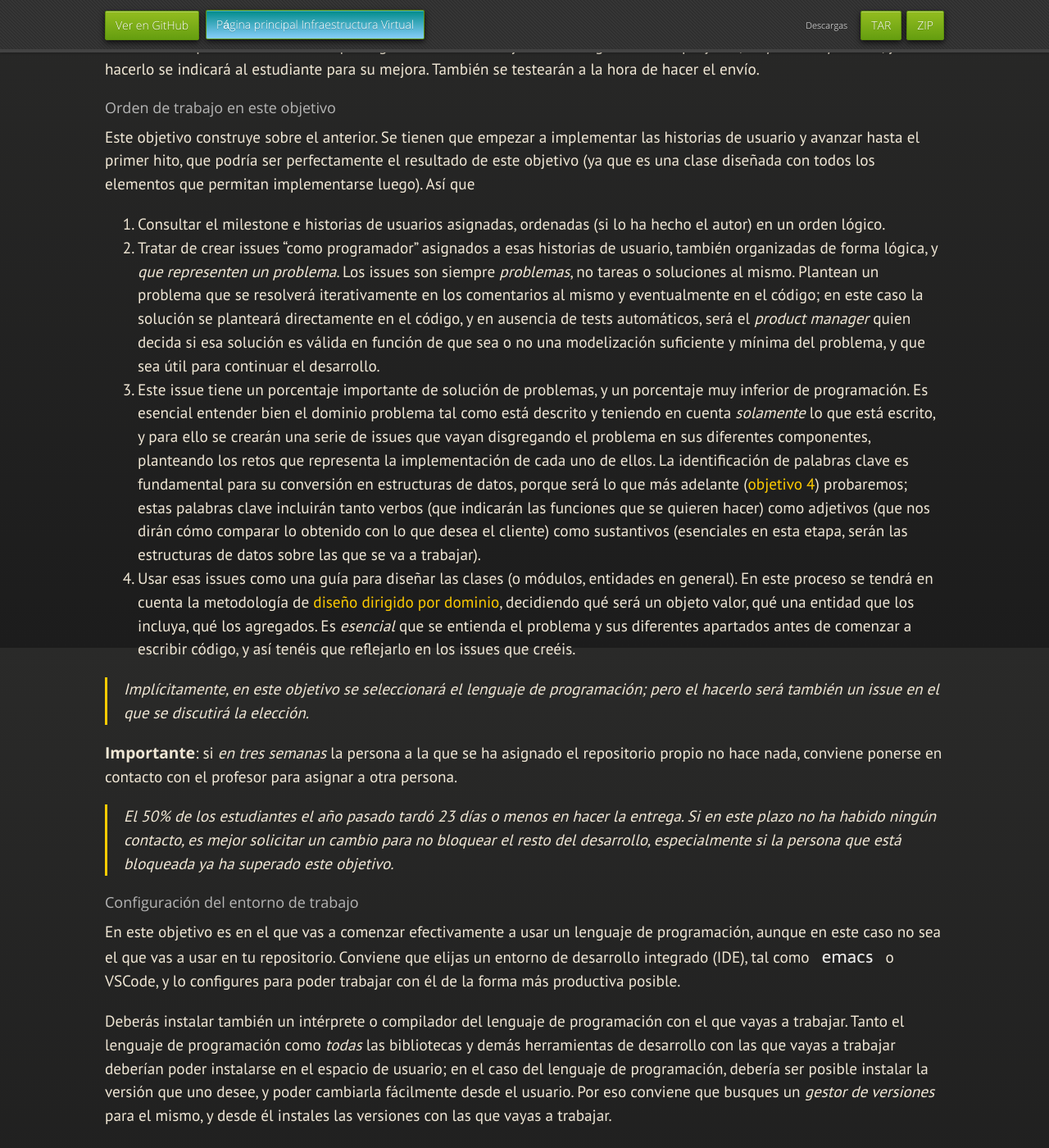
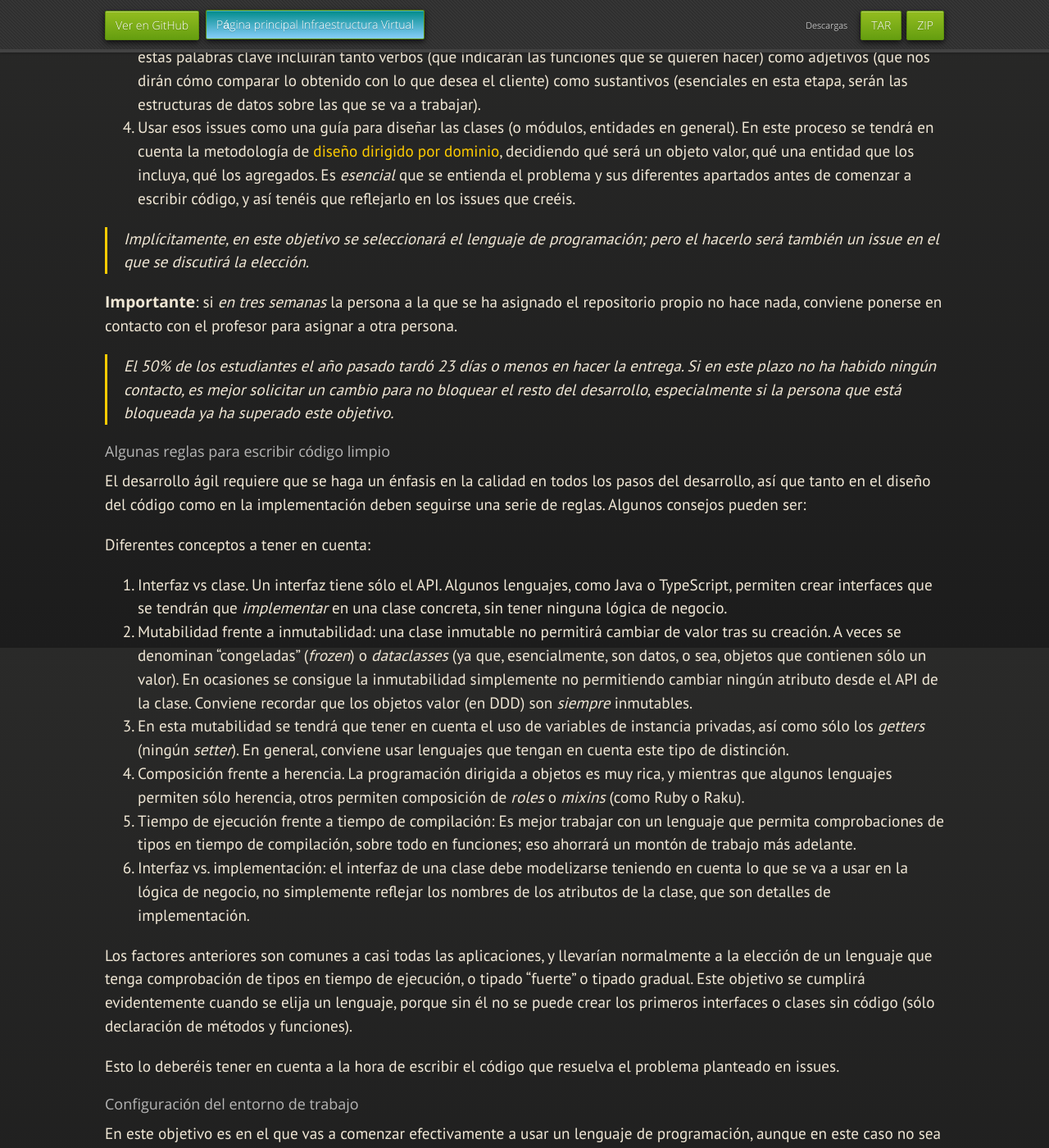
Before and after one commit to JJ/IV, a Jekyll site: the page built from documentos/proyecto/2.Modelo.md, in a window 1280 px wide and 1400 px high, scrolled down 3710 px. Shown: the whole window at 82% size. Built offline with Jekyll 4.4.1, drawn with Linux system fonts in a browser that asks for light colours; nearby versions of some CDN libraries; some web fonts are replaced; our own code applies the rules of GitHub Pages for plain Markdown files; some of the changed text lies outside the part shown.

Commit message:
Sync documentos/proyecto/2.Modelo.md de master a gh-pages

````diff
--- a/documentos/proyecto/2.Modelo.md
+++ b/documentos/proyecto/2.Modelo.md
@@ -205,17 +174,20 @@ perfectamente el resultado de este objetivo (ya que es una clase diseñada con
 todos los elementos que permitan implementarse luego). Así que
 
 1. Consultar el milestone e historias de usuarios asignadas, ordenadas (si lo ha
-   hecho el autor) en un orden lógico.
-2. Tratar de crear issues "como programador" asignados a esas historias de
-   usuario, también organizadas de forma lógica, y *que representen un
-   problema*. Los issues son siempre *problemas*, no tareas o soluciones al
-   mismo. Plantean un problema que se resolverá iterativamente en los
-   comentarios al mismo y eventualmente en el código; en este caso la solución
-   se planteará directamente en el código, y en ausencia de tests automáticos,
-   será el *product manager* quien decida si esa solución es válida en función
-   de que sea o no una modelización suficiente y mínima del problema, y que sea
-   útil para continuar el desarrollo.
-3. Este issue tiene un porcentaje importante de solución de problemas, y un
+   hecho el autor) en un orden lógico de desarrollo. En general, debe elegirse
+   la historia de usuario que parezca más simple o esté asignada de antemano a
+   los primeros milestones/productos mínimamente viables.
+2. Tratar de entender, a partir de las historias de usuario, qué problemas son
+los que se plantean en el dominio del problema. Cada problema se convertirá en
+un issue asignado a esa historia o historias de usuario, también organizadas de
+forma lógica. Los issues son siempre *problemas*, no tareas o soluciones al
+mismo; plantean un problema que se resolverá iterativamente en los comentarios
+al mismo y eventualmente en el código; en este caso la solución se planteará
+directamente en el código, y en ausencia de tests automáticos, será el *product
+manager* quien decida si esa solución es válida en función de que sea o no una
+modelización suficiente y mínima del problema, y que sea útil para continuar el
+desarrollo.
+3. Este objetivo tiene un porcentaje importante de solución de problemas, y un
    porcentaje muy inferior de programación. Es esencial entender bien el dominio
    problema tal como está descrito y teniendo en cuenta *solamente* lo que está
    escrito, y para ello se crearán una serie de issues que vayan disgregando el
@@ -227,7 +199,7 @@ todos los elementos que permitan implementarse luego). Así que
    como adjetivos (que nos dirán cómo comparar lo obtenido con lo que desea el
    cliente) como sustantivos (esenciales en esta etapa, serán las estructuras de
    datos sobre las que se va a trabajar).
-4. Usar esas issues como una guía para diseñar las clases (o módulos, entidades
+4. Usar esos issues como una guía para diseñar las clases (o módulos, entidades
    en general). En este proceso se tendrá en cuenta la metodología de [diseño
    dirigido por dominio](https://jj.github.io/curso-tdd/temas/ddd), decidiendo
    qué será un objeto valor, qué una entidad que los incluya, qué los
@@ -246,6 +218,48 @@ para asignar a otra persona.
 > entrega. Si en este plazo no ha habido ningún contacto, es mejor solicitar un
 > cambio para no bloquear el resto del desarrollo, especialmente si la persona
 > que está bloqueada ya ha superado este objetivo.
+
+### Algunas reglas para escribir código limpio
+
+El desarrollo ágil requiere que se haga un énfasis en la calidad en todos los
+pasos del desarrollo, así que tanto en el diseño del código como en la
+implementación deben seguirse una serie de reglas. Algunos consejos pueden ser:
+
+Diferentes conceptos a tener en cuenta:
+
+1. Interfaz vs clase. Un interfaz tiene sólo el API. Algunos lenguajes, como
+   Java o TypeScript, permiten crear interfaces que se tendrán que *implementar*
+   en una clase concreta, sin tener ninguna lógica de negocio.
+2. Mutabilidad frente a inmutabilidad: una clase inmutable no permitirá cambiar
+   de valor tras su creación. A veces se denominan "congeladas" (*frozen*) o
+   *dataclasses* (ya que, esencialmente, son datos, o sea, objetos que contienen
+   sólo un valor). En ocasiones se consigue la inmutabilidad simplemente no
+   permitiendo cambiar ningún atributo desde el API de la clase. Conviene
+   recordar que los objetos valor (en DDD) son *siempre* inmutables.
+3. En esta mutabilidad se tendrá que tener en cuenta el uso de variables de
+   instancia privadas, así como sólo los *getters* (ningún *setter*). En general,
+   conviene usar lenguajes que tengan en cuenta este tipo de distinción.
+4. Composición frente a herencia. La programación dirigida a objetos es muy
+   rica, y mientras que algunos lenguajes permiten sólo herencia, otros permiten
+   composición de *roles* o *mixins* (como Ruby o Raku).
+5. Tiempo de ejecución frente a tiempo de compilación: Es mejor trabajar con un
+   lenguaje que permita comprobaciones de tipos en tiempo de compilación, sobre
+   todo en funciones; eso ahorrará un montón de trabajo más adelante.
+6. Interfaz vs. implementación: el interfaz de una clase debe modelizarse
+   teniendo en cuenta lo que se va a usar en la lógica de negocio, no
+   simplemente reflejar los nombres de los atributos de la clase, que son
+   detalles de implementación.
+
+Los factores anteriores son comunes a casi todas las aplicaciones, y llevarían
+normalmente a la elección de un lenguaje que tenga comprobación de tipos en
+tiempo de ejecución, o tipado "fuerte" o tipado gradual. Este objetivo se
+cumplirá evidentemente cuando se elija un lenguaje, porque sin él no se puede
+crear los primeros interfaces o clases sin código (sólo declaración de métodos y
+funciones).
+
+Esto lo deberéis tener en cuenta a la hora de escribir el código que resuelva el
+problema planteado en issues.
+
 
 ### Configuración del entorno de trabajo
 
@@ -361,7 +375,7 @@ del PR que se haga en el repo correspondiente.
 
 ### Sobre la estructura del repositorio
 
-```markdown
+```plain
 * [ ] ¿He seguido las mejores prácticas en el nombre de las clases y ficheros y
    disposición de los mismos?
 * [ ] ¿He mirado tanto reglas generales (para cualquier repo) como reglas
@@ -478,16 +492,17 @@ considerarlo alcanzado.
 ### Estoy trabajando en un repositorio pero no contestan a mis preguntas
 
 Salvo que se trate de aclaraciones sobre el *milestone* en el que se enmarca el
-objetivo o aclaraciones de qué significan las historias de usuario, *la persona
-sobre cuyo repositorio estás trabajando no tiene que contestar a ninguna
-pregunta*. Sólo tiene que evaluar el trabajo que realices cuando hagas el pull
-request, aprobándolo u orientándolo para que cubra las necesidadesd de los
-usuarios. No tiene que contestar qué *tenía pensado*, porque eres *tú* quien
-tiene que plantear los diferentes problemas a partir de las historias de
-usuario, y comenzar a resolverlo. La modelización, y, en general, el desarrollo,
-no tiene más diálogo que el que hay sobre la calidad del código, y en ese
-contexto. Si quien haya creado el repo y las HUs tiene que contestar a cada
-pregunta sobre cómo hacer algo, acaba antes haciéndolo.
+objetivo o aclaraciones de qué significan las historias de usuario, o peticiones
+de asignar un PR al milestone correspondiente, *la persona sobre cuyo
+repositorio estás trabajando no tiene que contestar a ninguna pregunta*. Sólo
+tiene que evaluar el trabajo que realices cuando hagas el pull request,
+aprobándolo u orientándolo para que cubra las necesidades de los clientes. No
+tiene que contestar qué *tenía pensado*, porque eres *tú* quien tiene que
+plantear los diferentes problemas a partir de las historias de usuario, y
+comenzar a resolverlo. La modelización, y, en general, el desarrollo, no tiene
+más diálogo que el que hay sobre la calidad del código, y en ese contexto. Si
+quien haya creado el repo y las HUs tiene que contestar a cada pregunta sobre
+cómo hacer algo, acaba antes haciéndolo.
 
 ## Entrega y corrección
 
````
Also changed, not shown: other parts of documentos/proyecto/2.Modelo.md (+0 -31 lines).
